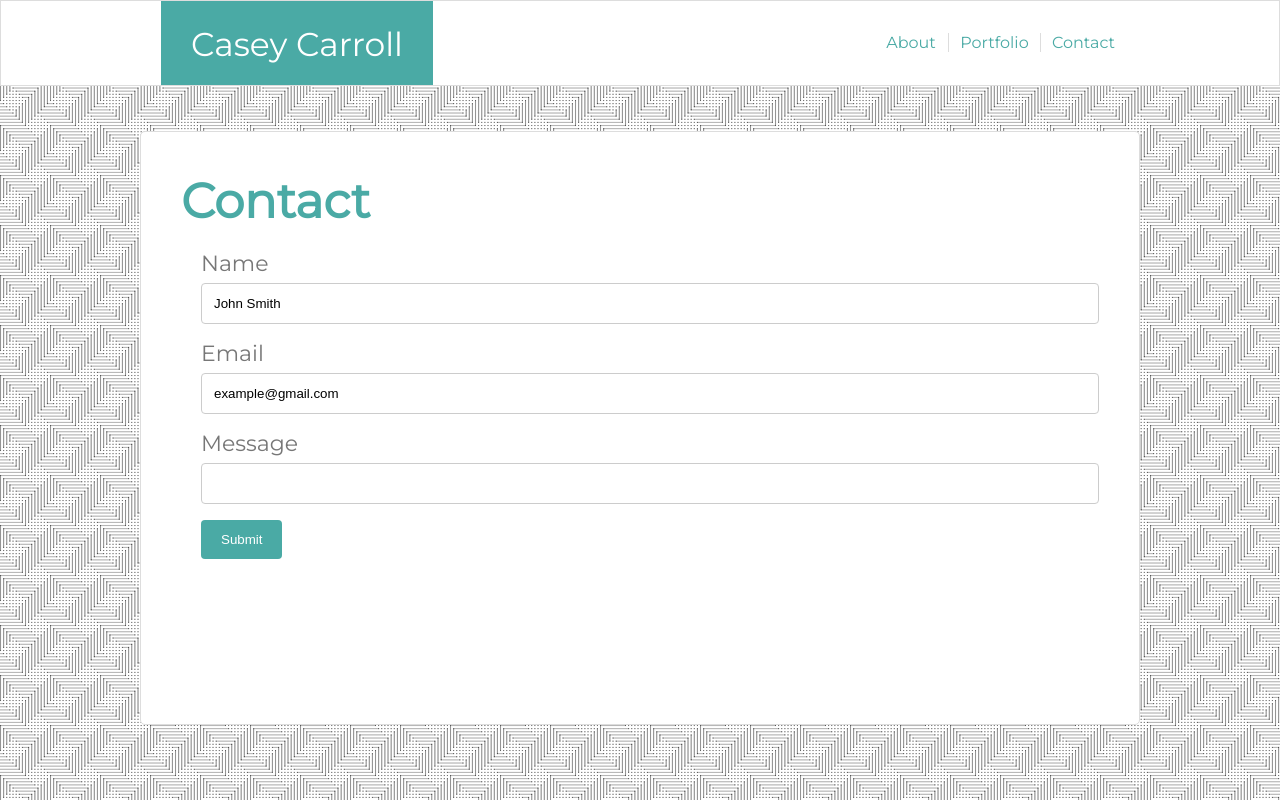
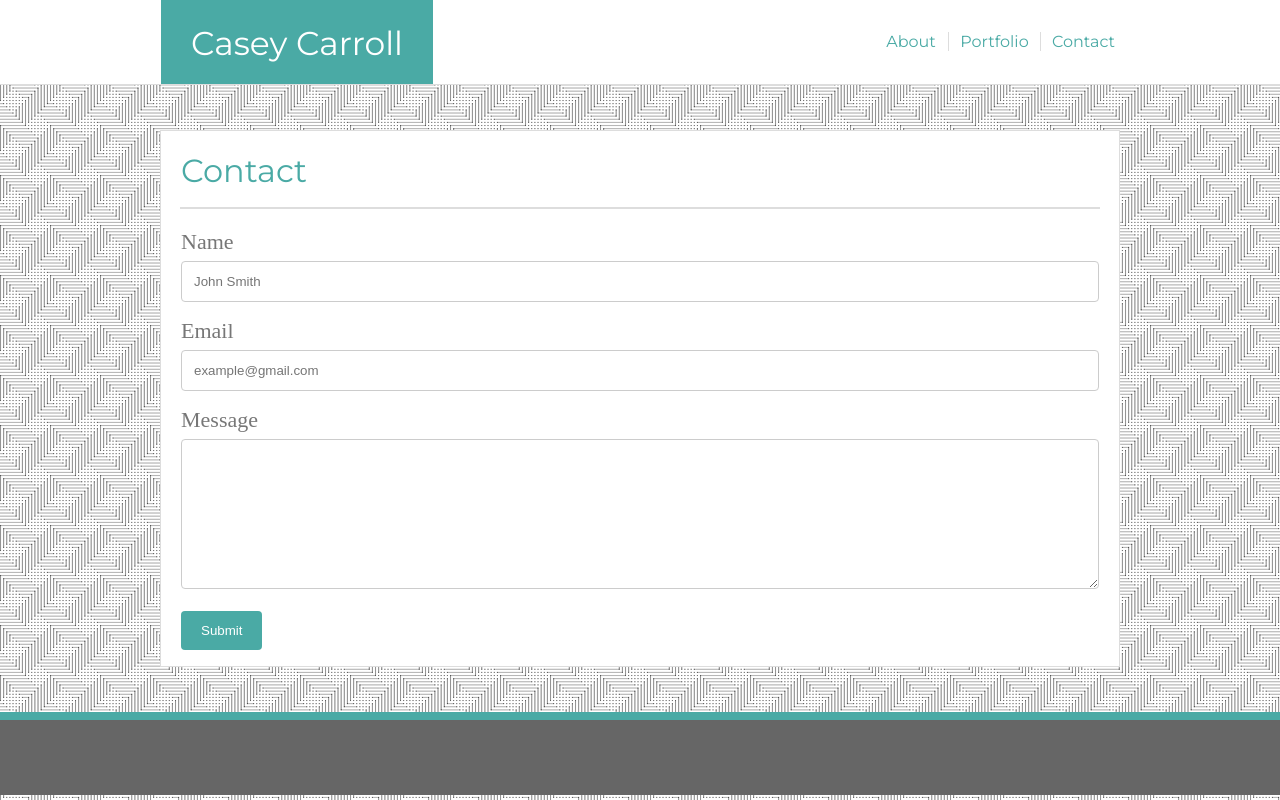
Before and after one commit to caseydean8/Basic-Portfolio, a plain HTML site: page contact.html in a window 1280 px wide. Drawn offline with Linux system fonts and the light colour scheme.

Commit message:
fixed links and file paths, added pics to portfolio page, added footer

```diff
--- a/assets/css/style.css
+++ b/assets/css/style.css
@@ -19,6 +19,9 @@ header {
     border: #dddddd;
     border-style: solid;
     border-width: 1px;
+    border-top: 0;
+    border-right: 0;
+    border-left: 0;
 }
 
 .main {
@@ -29,11 +32,12 @@ header {
 #two {
     margin-top: 45px;
     background-color: #ffffff;
-    height: 552px;
+    height: 535px;
     border: #dddddd;
     border-style: solid;
     border-width: 1px;
     padding: 0px;
+    margin-bottom: 45px;
 }
 #name {
     font-size: 33px;
@@ -109,15 +113,6 @@ img {
     margin: 20px;
 }
 
-h1 {
-    box-sizing: border-box;
-    color: #ffffff;
-    background-color: #4aaaa5:
-}
-
-h2 {
-    color: #4aaaa5;
-}
 p {
     color: #777777;
     padding-top: 20px;
@@ -129,19 +124,6 @@ form {
     color: #777777;
     font-size: 22px;
     margin: 20px;
-}
-
-#migs {
-    /* The image used */
-    background-image: url(Portfolio-background.jpg);
-    /* Full height */
-    height: 100%;
-
-    /* Center and scale the image nicely */
-    background-position: center;
-    background-repeat: no-repeat;
-    background-size: cover;
-    position:
 }
 
 input[type=text], select, textarea {
@@ -168,9 +150,18 @@ input[type=text], select, textarea {
     background-color: #45a049;
   }
 
-  #two {
-    border-radius: 5px;
-    /* background-color: #f2f2f2; */
-    padding: 20px;
+  footer {
+    height: 75px;
+    background-color: #666666;
+    border-top-color: #4aaaa5;
+    border-right: 0;
+    border-bottom: 0;
+    border-left: 0;
+    border-style: solid;
+    border-top-width: 8px;
+    position: sticky;
+  }
 
+  .placeholder{
+      width: 45%;
   }
--- a/contact.html
+++ b/contact.html
@@ -16,37 +16,44 @@
                 </div>
                 <div id="links">
                     <div id="about">
-                  <a href="file:///Users/caseydean8/Desktop/Basic-Portfolio/index.html">About</a>
+                        <a href="index.html">About</a>
                     </div>
                     <div class="spacing">
                     </div>
                     <div id="portfolio">
-                  <a href="file:///Users/caseydean8/Desktop/Basic-Portfolio/portfolio.html">Portfolio</a>
+                        <a href="portfolio.html">Portfolio</a>
                     </div>
                     <div class="spacing">
                     </div>
                     <div id="contact">
-                  <a href="file:///Users/caseydean8/Desktop/Basic-Portfolio/contact.html">Contact</a>
+                        <a href="contact.html">Contact</a>
                     </div>
                 </div>
             </div>
         </header>
         <div class="main" id="two">
-         <div id="lower" >
-            <h2>Contact</h2>
-            <form action="/action_page.php">
-               Name<br>
-               <input type="text" name="firstname" value="John Smith">
-               <br>
-               Email<br>
-               <input type="text" name="lastname" value="example@gmail.com">
-               <br>
-               Message<br>
-               <input type="text" name="Message">
-               <br>
+            <div id="lower">
+                Contact
+            </div>
+            <div id="lower-spacer">
+            </div>
+            <form action="action_page.php">
+                <label for="fname">Name</label>
+                <input type="text" id="fname" name="Name" placeholder="John Smith">
+                <label for="lname">Email</label>
+                <input type="text" id="lname" name="lastname" placeholder="example@gmail.com">
+                <!-- <label for="country">Country</label>
+                    <select id="country" name="country">
+                      <option value="australia">Australia</option>
+                      <option value="canada">Canada</option>
+                      <option value="usa">USA</option>
+                    </select> -->
+                <label for="subject">Message</label>
+                <textarea id="subject" name="subject" placeholder="" style="height:150px"></textarea>
                 <input type="submit" value="Submit">
             </form>
         </div>
-      </div>
+        <footer>
+        </footer>
     </body>
 </html>
```
Also changed, not shown: index.html (+5 -21 lines), portfolio.html (+11 -4 lines), Portfolio-background.jpg (deleted), assets/images/mig.jpg (added), assets/images/sidecar-kid.JPG (added). Lines whose indentation alone changed are shown as unchanged.
